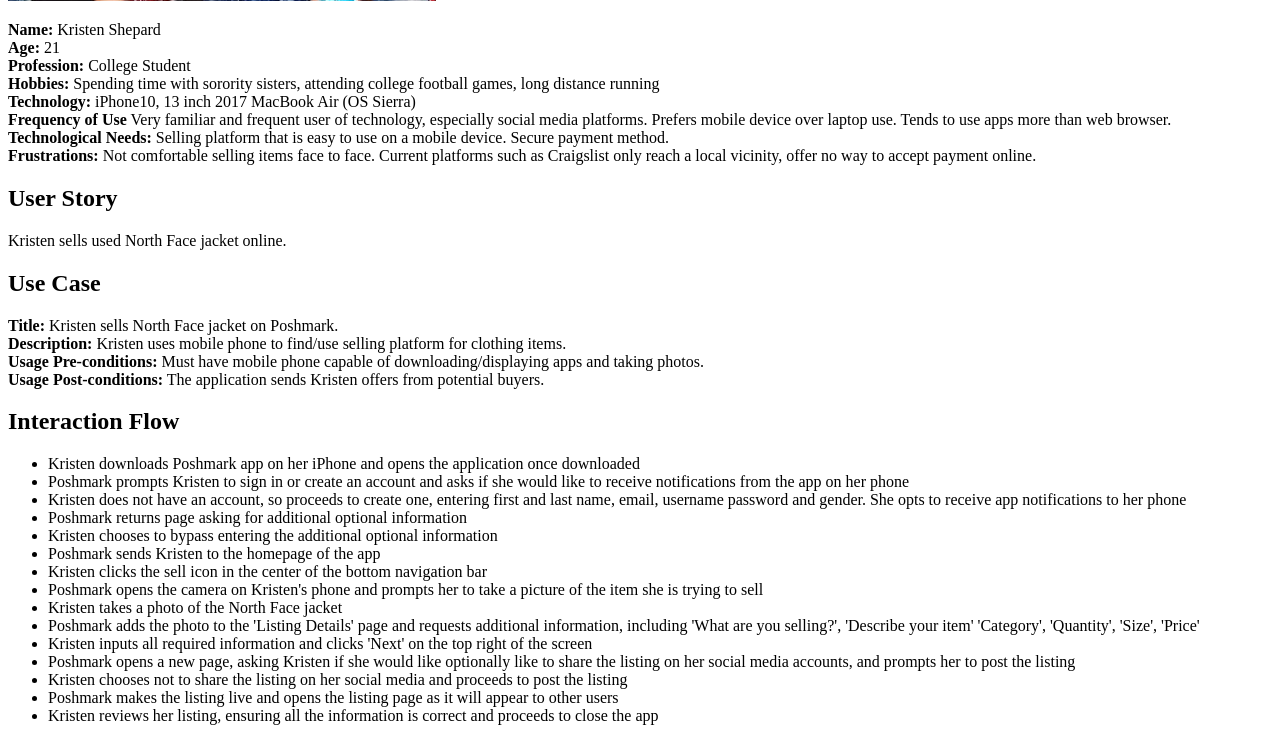
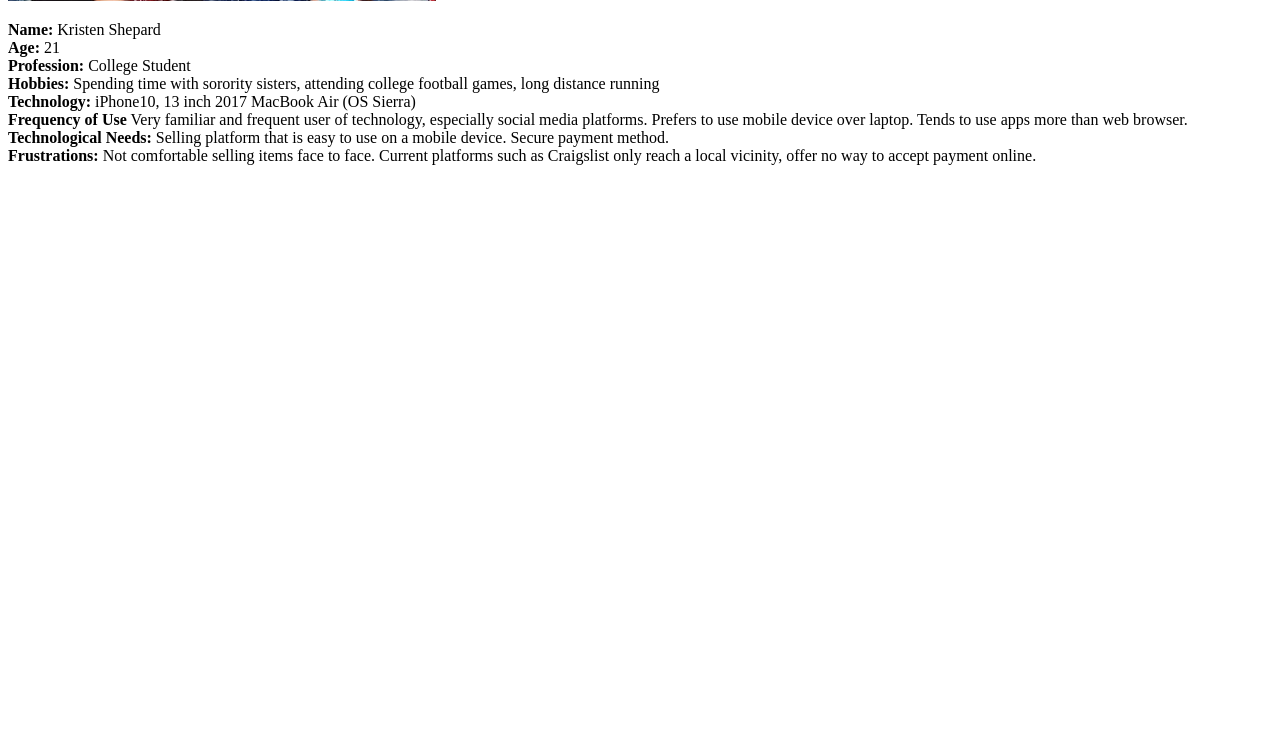
Before and after one commit to cromero278/data-design, a PHP site: page /kristenShepard.php in a window 1280 px wide. Shown: the part 661-1402 px from the top of the page. After the commit the page ends 826 px from the top, so only its background shows below. Run offline with PHP 8.4, Linux system fonts and the light colour scheme.

Commit message:
added use case php file moved content to use case page

```diff
--- a/epic/index.php
+++ b/epic/index.php
@@ -7,5 +7,6 @@
 	<body><a href="kristenShepard.php">Customer Persona- Kristen Shepard</a>
 	<br>
 		<a href="kristenShepard.jpg">Kristen Shepard Photo</a>
+	<br> <a href="use-case.php">Kristen Shepard Use Case</a>
 	</body>
 </html>
--- a/epic/kristenShepard.php
+++ b/epic/kristenShepard.php
@@ -21,7 +21,7 @@
 			<br>
 			<strong>Frequency of Use</strong>
 			Very familiar and frequent user of technology, especially social media platforms.
-			Prefers mobile device over laptop use.
+			Prefers to use mobile device over laptop.
 			Tends to use apps more than web browser.
 			<br>
 			<strong>Technological Needs:</strong> Selling platform that is easy to use on a mobile device. Secure payment method.
@@ -29,35 +29,5 @@
 			<strong>Frustrations:</strong> Not comfortable selling items face to face.
 			Current platforms such as Craigslist only reach a local vicinity, offer no way to accept payment online.
 		</p>
-		<h2>User Story</h2>
-		<p>
-			Kristen sells used North Face jacket online.
-		</p>
-		<h2>Use Case</h2>
-			<strong>Title:</strong> Kristen sells North Face jacket on Poshmark.
-			<br>
-			<strong>Description:</strong> Kristen uses mobile phone to find/use selling platform for clothing items.
-			<br>
-			<strong>Usage Pre-conditions:</strong> Must have mobile phone capable of downloading/displaying apps and taking photos.
-			<br>
-			<strong>Usage Post-conditions:</strong> The application sends Kristen offers from potential buyers.
-			<h2>Interaction Flow</h2>
-		<ul>
-			<li>Kristen downloads Poshmark app on her iPhone and opens the application once downloaded</li>
-			<li>Poshmark prompts Kristen to sign in or create an account and asks if she would like to receive notifications from the app on her phone</li>
-			<li>Kristen does not have an account, so proceeds to create one, entering first and last name, email, username password and gender. She opts to receive app notifications to her phone</li>
-			<li>Poshmark returns page asking for additional optional information</li>
-			<li>Kristen chooses to bypass entering the additional optional information</li>
-			<li>Poshmark sends Kristen to the homepage of the app</li>
-			<li>Kristen clicks the sell icon in the center of the bottom navigation bar</li>
-			<li>Poshmark opens the camera on Kristen's phone and prompts her to take a picture of the item she is trying to sell</li>
-			<li>Kristen takes a photo of the North Face jacket</li>
-			<li>Poshmark adds the photo to the 'Listing Details' page and requests additional information, including 'What are you selling?', 'Describe your item' 'Category', 'Quantity', 'Size', 'Price'</li>
-			<li>Kristen inputs all required information and clicks 'Next' on the top right of the screen</li>
-			<li>Poshmark opens a new page, asking Kristen if she would like optionally like to share the listing on her social media accounts, and prompts her to post the listing</li>
-			<li>Kristen chooses not to share the listing on her social media and proceeds to post the listing</li>
-			<li>Poshmark makes the listing live and opens the listing page as it will appear to other users</li>
-			<li>Kristen reviews her listing, ensuring all the information is correct and proceeds to close the app</li>
-		</ul>
 	</body>
 </html>
```
Also changed, not shown: epic/use-case.php (added, +39 -0 lines).
